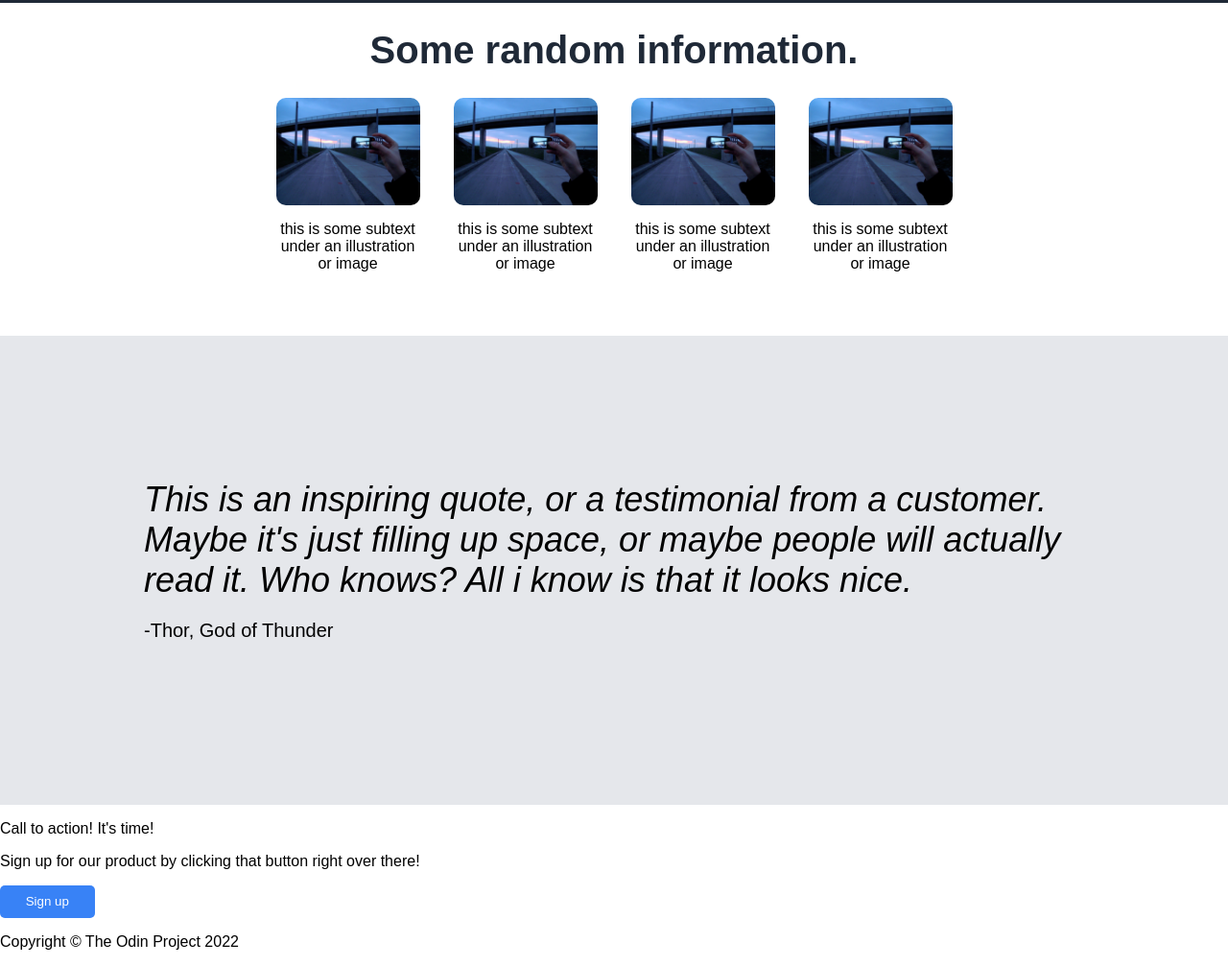
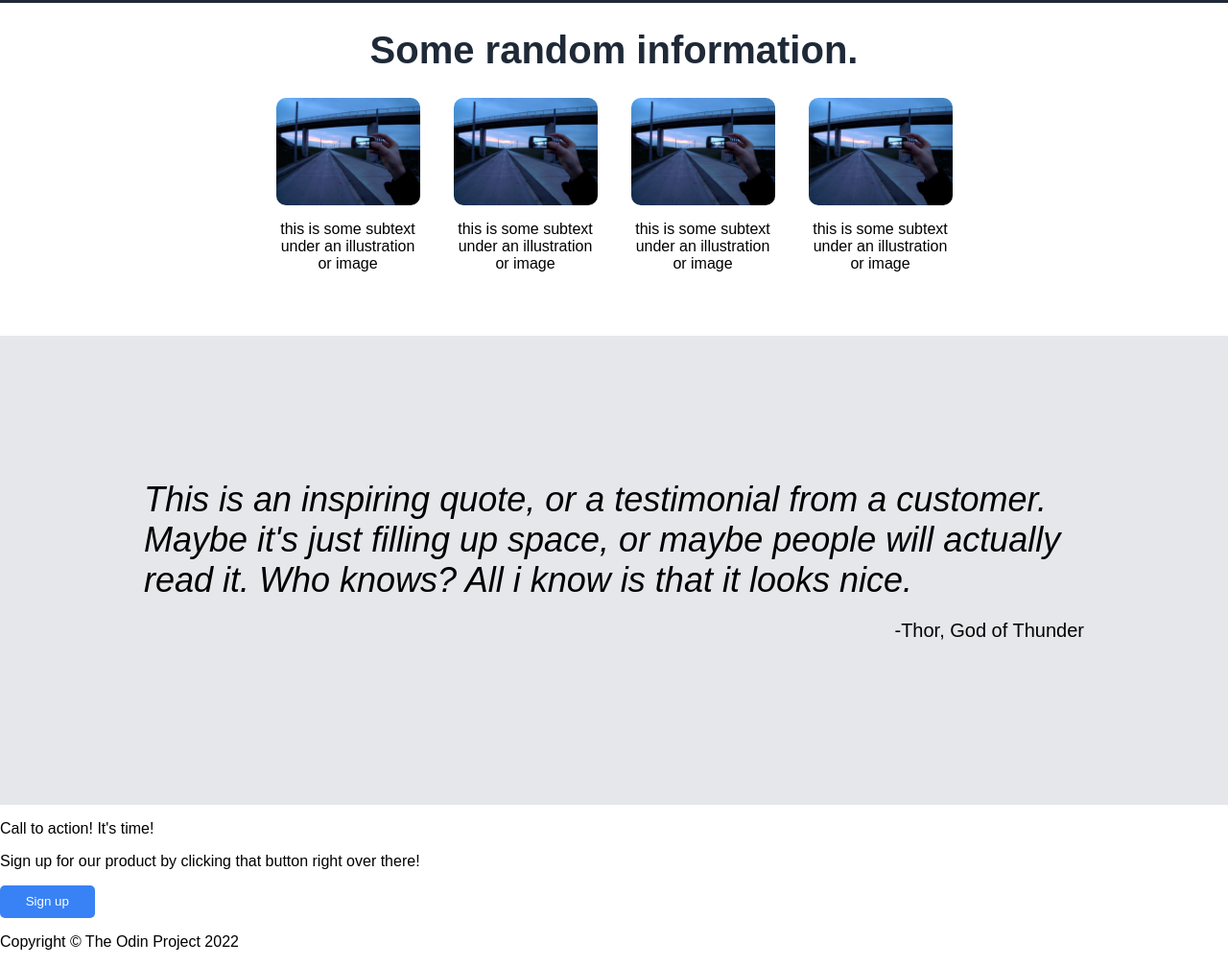
Before and after one commit to nevpar/landing-page, a plain HTML site: page index.html in a window 1280 px wide. Shown: the part 377-1384 px from the top of the page at 96% size. Drawn offline with Linux system fonts and the light colour scheme.

Commit message:
add quote section and style

```diff
--- a/index.html
+++ b/index.html
@@ -61,7 +61,9 @@
     <div class="quote-box">
         <p class="quote">This is an inspiring quote, or a testimonial from a customer. Maybe it's just filling up space,
             or maybe people will actually read it. Who knows? All i know is that it looks nice.</p>
-        <p class="thor">-Thor, God of Thunder</p>
+        <div class="thor-q">
+            <p class="thor">-Thor, God of Thunder</p>
+        </div>
     </div>
     <div class="signup">
         <div class="signup-box">
```
